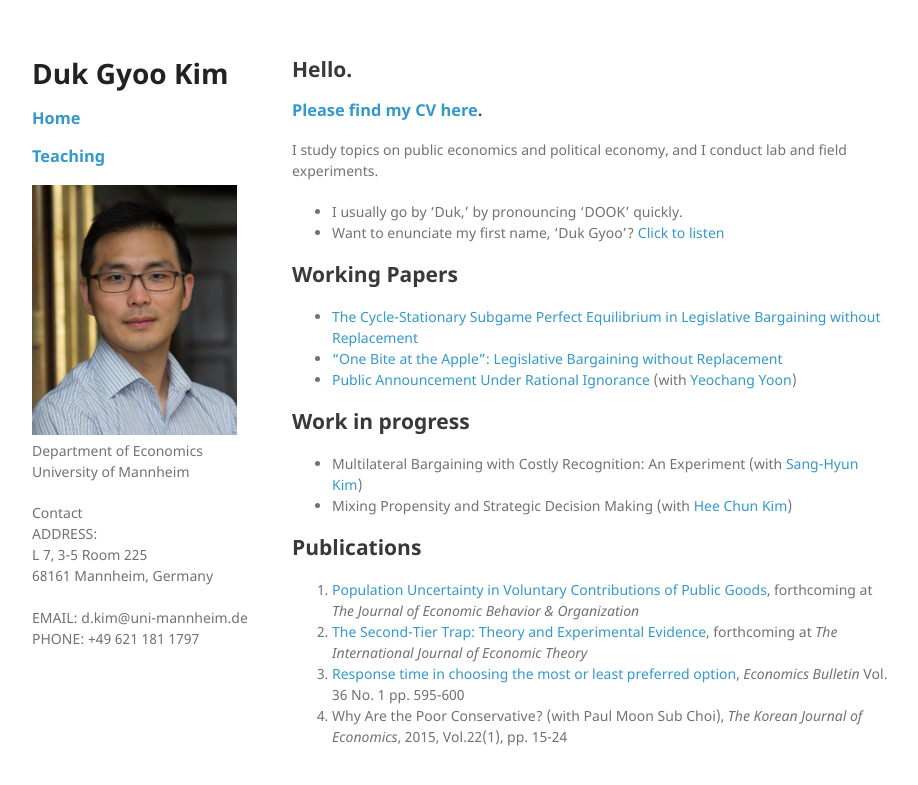
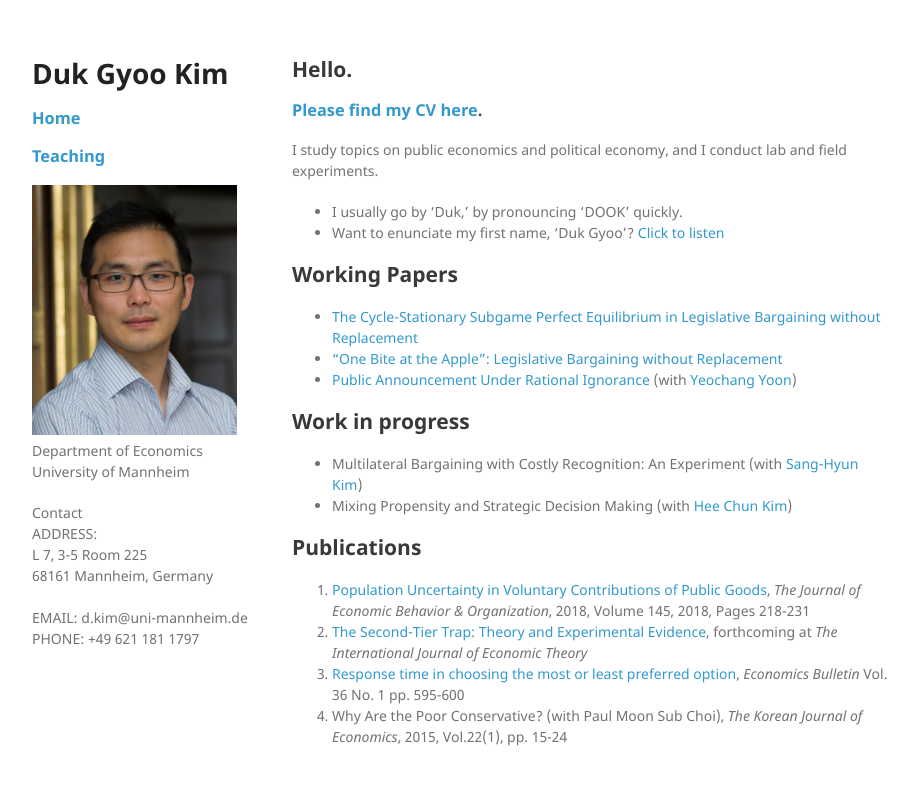
Before and after one commit to kimdukgyoo/kimdukgyoo.github.io, a Jekyll site: the page built from index.md, in a window 1280 px wide. Shown: the top 785 px of the page, without its empty margins (178-1096 px from the left). Built offline with Jekyll 4.4.1, drawn with Linux system fonts in a browser that asks for light colours; our own code applies the rules of GitHub Pages for plain Markdown files.

Commit message:
Update index.md

```diff
--- a/index.md
+++ b/index.md
@@ -19,7 +19,7 @@
 * Mixing Propensity and Strategic Decision Making (with [Hee Chun Kim](https://sites.google.com/site/hckim0822/home "Hee Chun Kim's webpage"))
 
 ## Publications
-1.  <a href="https://doi.org/10.1016/j.jebo.2017.10.009" target="_blank"> Population Uncertainty in Voluntary Contributions of Public Goods</a>, forthcoming at _The Journal of Economic Behavior & Organization_
+1.  <a href="https://doi.org/10.1016/j.jebo.2017.10.009" target="_blank"> Population Uncertainty in Voluntary Contributions of Public Goods</a>, _The Journal of Economic Behavior & Organization_, 2018, Volume 145, 2018, Pages 218-231
 1. <a href="https://kimdukgyoo.github.io/pdfjs/web/viewer.html?file=TheSecondTierTrap-TheoryandEvidence.pdf" target="_blank">The Second-Tier Trap: Theory and Experimental Evidence</a>, forthcoming at _The International Journal of Economic Theory_
 2. <a href="http://www.accessecon.com/Pubs/EB/2016/Volume36/EB-16-V36-I1-P59.pdf" target="_blank"> Response time in choosing the most or least preferred option</a>, _Economics Bulletin_ Vol. 36 No. 1 pp. 595-600
 3. Why Are the Poor Conservative? (with Paul Moon Sub Choi), _The Korean Journal of Economics_, 2015, Vol.22(1), pp. 15-24
```
